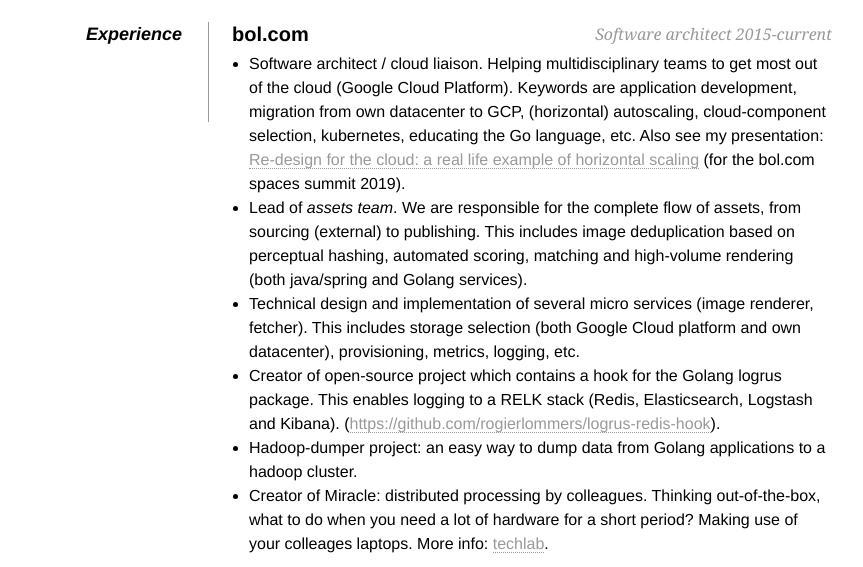
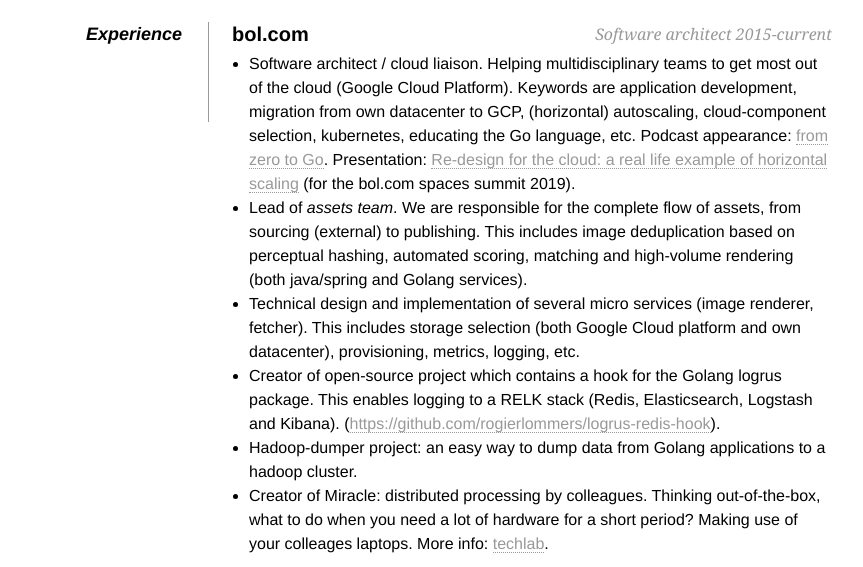
Before and after one commit to rogierlommers/resume, a plain HTML site: page src/assets/index.html in a window 1280 px wide. Shown: the part 233-800 px from the top of the page, without its empty margins (208-1071 px from the left). Drawn offline with Linux system fonts and the light colour scheme.

Commit message:
Add podcast appearance

```diff
--- a/src/assets/index.html
+++ b/src/assets/index.html
@@ -47,9 +47,10 @@
                     <li>Software architect / cloud liaison. Helping multidisciplinary teams to get most out of the cloud
                         (Google Cloud Platform). Keywords are application development, migration from own datacenter to
                         GCP, (horizontal) autoscaling, cloud-component selection, kubernetes, educating the Go language,
-                        etc. Also see my presentation: <a href="https://www.youtube.com/watch?v=UwxQm1rMFeg">Re-design
-                            for the cloud: a real life example of horizontal scaling</a> (for the bol.com spaces summit
-                        2019).</li>
+                        etc. Podcast appearance: <a href="https://techlab.bol.com/podcast-go/">from zero to Go</a>.
+                        Presentation: <a href="https://www.youtube.com/watch?v=UwxQm1rMFeg">Re-design for the cloud: a
+                            real life example of horizontal scaling</a> (for the bol.com spaces summit 2019).
+
                     </li>
                     <li>Lead of <i>assets team</i>. We are responsible for the complete flow of assets, from sourcing
                         (external) to publishing. This includes image deduplication based on perceptual hashing,
```
